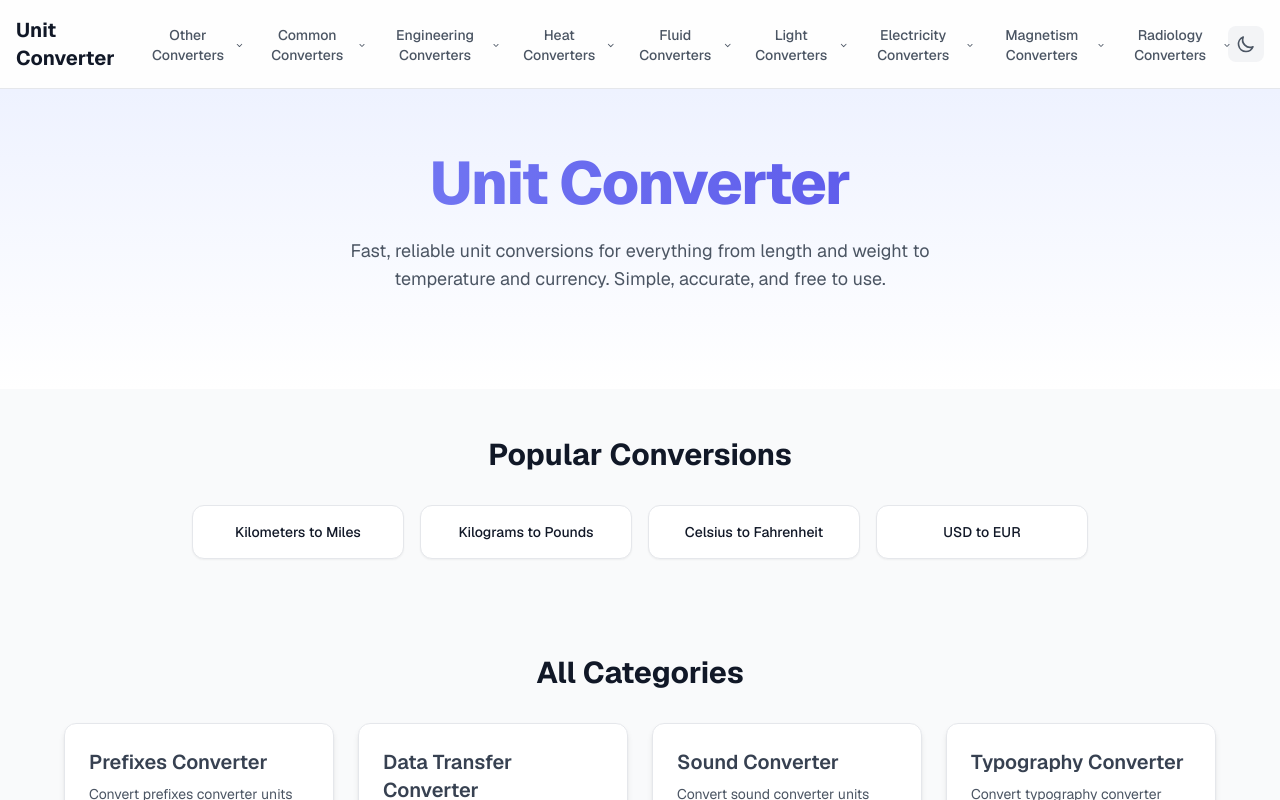
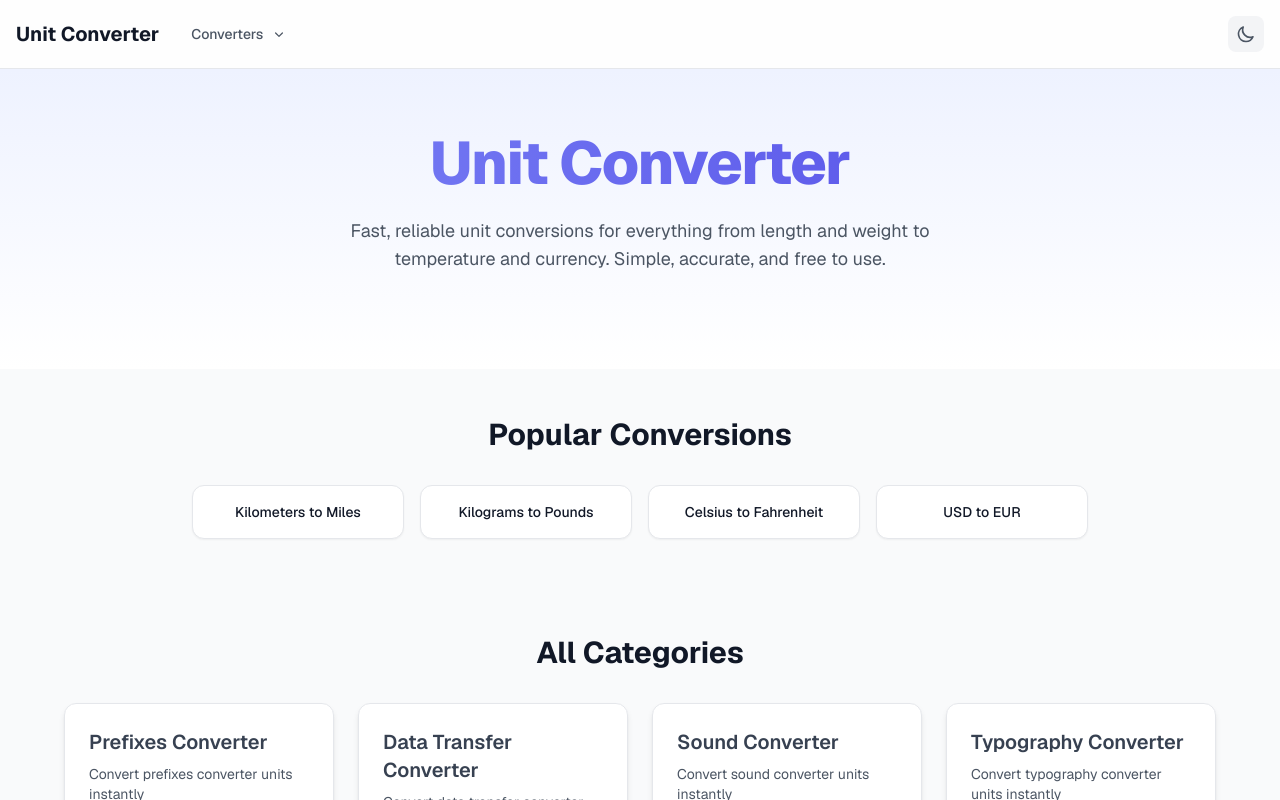
Before and after one commit to groschi24/QuickConvert, a Next.js app: page / in a window 1280 px wide. Shown: the top 800 px of the page. Built offline with nearby package versions, Linux system fonts and the light colour scheme.

Commit message:
update topbar

```diff
--- a/src/components/CategoryDropdown.tsx
+++ /dev/null
@@ -1,48 +0,0 @@
-"use client";
-
-import { Menu, MenuButton, MenuItem, MenuItems } from "@headlessui/react";
-import { ChevronDownIcon } from "@heroicons/react/20/solid";
-import { categoryGroups } from "@/config/units";
-
-export function CategoryDropdown() {
-  return (
-    <div className="hidden space-x-6 md:flex">
-      {categoryGroups.map((group) => (
-        <Menu
-          as="div"
-          key={group.name}
-          className="relative inline-block text-left"
-        >
-          <MenuButton className="inline-flex items-center text-sm font-medium text-gray-600 transition-colors hover:text-gray-900 dark:text-[#ffffff80] dark:hover:text-white">
-            {group.name}
-            <ChevronDownIcon
-              className="-mr-1 ml-2 h-4 w-4"
-              aria-hidden="true"
-            />
-          </MenuButton>
-
-          <MenuItems className="absolute left-0 z-50 mt-2 w-56 origin-top-left divide-y divide-gray-100 rounded-md bg-white shadow-lg ring-1 ring-black ring-opacity-5 focus:outline-none dark:divide-gray-700 dark:bg-[#151515] dark:ring-[#ffffff10]">
-            <div className="py-1">
-              {group.categories.map((category) => (
-                <MenuItem key={category.value}>
-                  {({ active }) => (
-                    <a
-                      href={`/${category.value}`}
-                      className={`block px-4 py-2 text-sm ${
-                        active
-                          ? "bg-gray-100 text-gray-900 dark:bg-[#ffffff10] dark:text-white"
-                          : "text-gray-700 dark:text-[#ffffff80]"
-                      }`}
-                    >
-                      {category.label}
-                    </a>
-                  )}
-                </MenuItem>
-              ))}
-            </div>
-          </MenuItems>
-        </Menu>
-      ))}
-    </div>
-  );
-}
--- a/src/components/TopBar.tsx
+++ b/src/components/TopBar.tsx
@@ -2,8 +2,9 @@
 
 import { useEffect, useState } from "react";
 import Link from "next/link";
+import { Menu, MenuButton, MenuItem, MenuItems } from "@headlessui/react";
+import { ChevronDownIcon } from "@heroicons/react/20/solid";
 import { ThemeToggle } from "@/components/ThemeToggle";
-import { CategoryDropdown } from "@/components/CategoryDropdown";
 import { categoryGroups } from "@/config/units";
 
 export function TopBar() {
@@ -41,7 +42,40 @@ export function TopBar() {
           >
             Unit Converter
           </Link>
-          <CategoryDropdown />
+          <div className="hidden md:block">
+            <Menu as="div" className="relative inline-block text-left">
+              <MenuButton className="inline-flex items-center text-sm font-medium text-gray-600 transition-colors hover:text-gray-900 dark:text-[#ffffff80] dark:hover:text-white">
+                Converters
+                <ChevronDownIcon
+                  className="-mr-1 ml-2 h-4 w-4"
+                  aria-hidden="true"
+                />
+              </MenuButton>
+
+              <MenuItems className="absolute left-0 z-50 mt-2 max-h-[calc(100vh-6rem)] w-[500px] origin-top-left overflow-y-auto rounded-xl bg-white p-4 shadow-lg ring-1 ring-black ring-opacity-5 focus:outline-none dark:bg-[#151515] dark:ring-[#ffffff10]">
+                <div className="grid grid-cols-1 gap-6">
+                  {categoryGroups.map((group) => (
+                    <div key={group.name} className="space-y-3">
+                      <h3 className="text-sm font-medium text-gray-900 dark:text-white">
+                        {group.name}
+                      </h3>
+                      <div className="grid grid-cols-2 gap-2">
+                        {group.categories.map((category) => (
+                          <Link
+                            key={category.value}
+                            href={`/${category.value}`}
+                            className="rounded-lg p-2 text-sm text-gray-600 transition-colors hover:bg-gray-100 hover:text-gray-900 dark:text-[#ffffff80] dark:hover:bg-[#ffffff10] dark:hover:text-white"
+                          >
+                            {category.label}
+                          </Link>
+                        ))}
+                      </div>
+                    </div>
+                  ))}
+                </div>
+              </MenuItems>
+            </Menu>
+          </div>
         </div>
         <div className="flex items-center space-x-4">
           <ThemeToggle />
@@ -134,7 +168,6 @@ export function TopBar() {
           </div>
         </div>
       </div>
-      {/* </div> */}
     </header>
   );
 }
```
